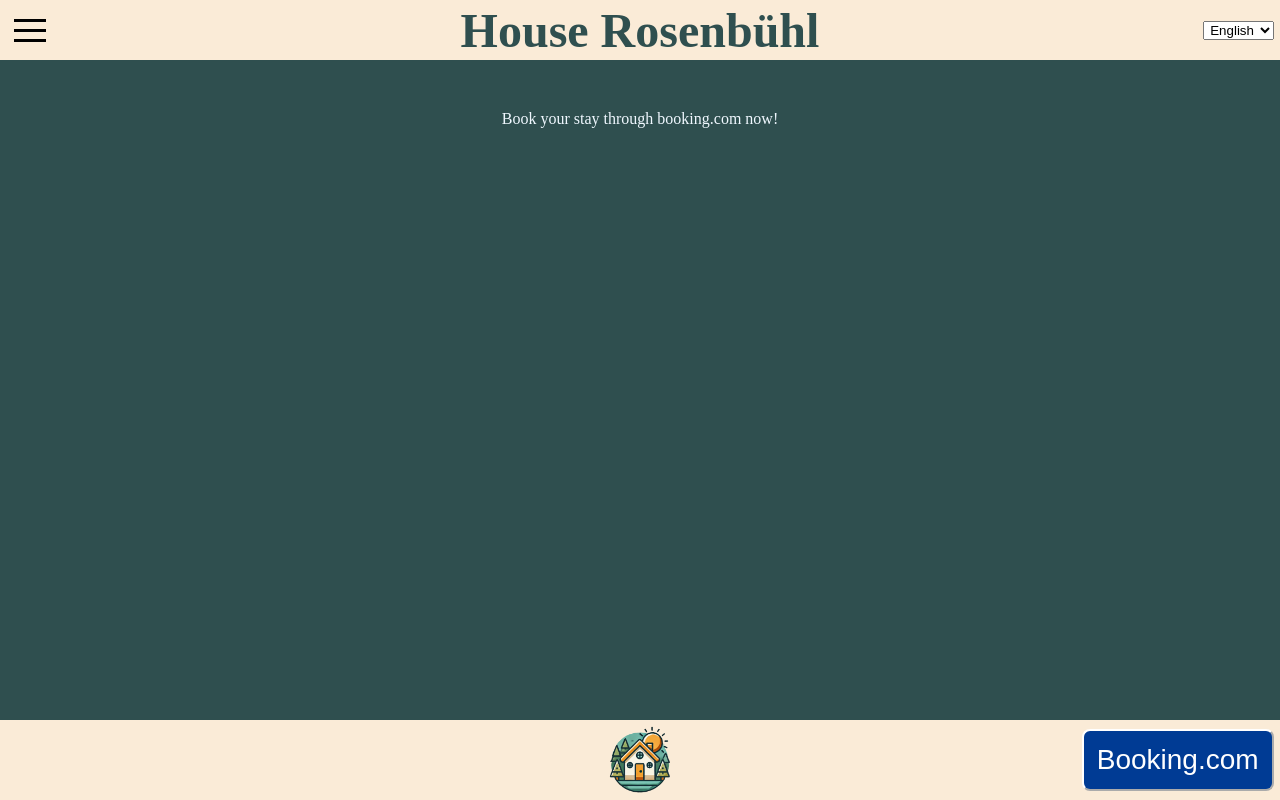
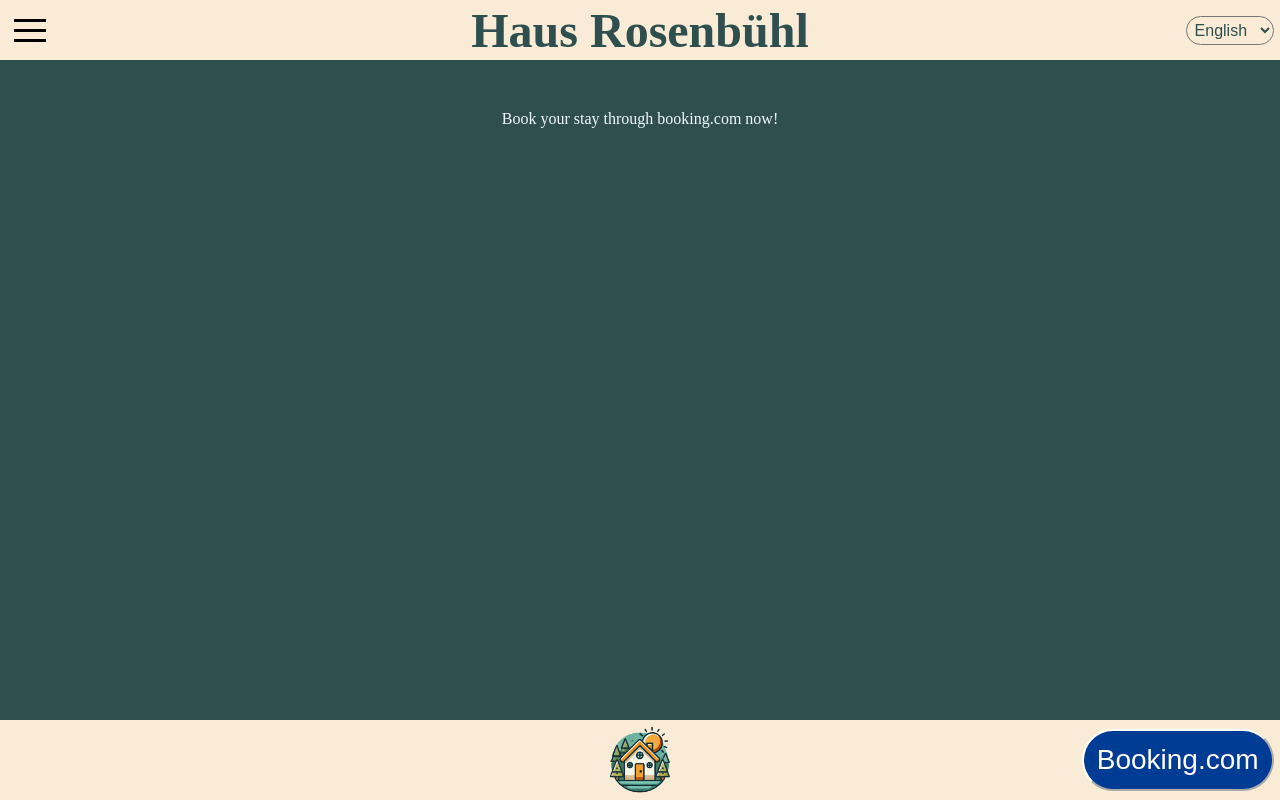
Before and after one commit to marlau97/rosenbuehl, a React (Create React App) app: page / in a window 1280 px wide. Built offline with nearby package versions, Linux system fonts and the light colour scheme.

Commit message:
feat: improve style

```diff
--- a/src/Footer/Footer.module.css
+++ b/src/Footer/Footer.module.css
@@ -1,7 +1,7 @@
 #button {
     padding: 13px;
     font-size: 28px;
-    border-radius: 8px;
+    border-radius: 50px;
     border-color: white;
     color: white;
     background-color: #003b94;
--- a/src/Header/Header.module.css
+++ b/src/Header/Header.module.css
@@ -38,7 +38,7 @@
     left: -16vw; /* Start außerhalb des Bildschirms */
     width: 16vw;
     height: calc(100vh - 60px - 80px);
-    transition: transform 0.1s ease-in-out;
+    transition: transform 0.15s ease-in-out;
 }
 
 .sidebar.open {
--- a/src/Header/Header.tsx
+++ b/src/Header/Header.tsx
@@ -12,7 +12,7 @@ function Header() {
     return (
         <div id={styles['headerContainer']}>
             <div id={styles['headerLeft']}>
-                <Hamburger toggled={isOpen} toggle={setOpen} />
+                <Hamburger toggled={isOpen} toggle={setOpen} duration={0.15}/>
             </div>
             <div id={styles['headerCenter']}>
                 <h1 id={styles['headerText']}>{t("houseRosenbuehl")}</h1>
--- a/src/Sidebar/Sidebar.module.css
+++ b/src/Sidebar/Sidebar.module.css
@@ -3,5 +3,32 @@
     width: 16vw;
     height: calc(100vh - 60px - 80px);
     background-color: black;
-    background: rgb(0, 0, 0, 0.4);
+    background: rgb(0, 0, 0, 0.58);
+    border-top-right-radius: 50px;
+    border-bottom-right-radius: 50px;
 }
+
+.optionText {
+    font-size: 1.6em;
+    text-align: center;
+    margin-top: 2.4em;
+    padding: 4px;
+    color: antiquewhite;
+}
+
+.optionText:hover {
+    cursor: pointer;
+}
+
+.bigText {
+    text-align: center;
+    margin-top: 2em;
+    padding: 2px;
+    color: bisque;
+    font-size: 1.9em;
+    font-weight: bold;
+}
+
+.bigText:hover {
+    cursor: pointer;
+}
--- a/src/Sidebar/Sidebar.tsx
+++ b/src/Sidebar/Sidebar.tsx
@@ -7,6 +7,13 @@ function Sidebar() {
 
     return(
         <div id={styles['sidebarContainer']}>
+            <p className={styles.bigText}>{t("landingPage")}</p>
+            <p className={styles.optionText}>{t("vacationApartments")}</p>
+            <p className={styles.optionText}>{t("location")}</p>
+            <p className={styles.optionText}>{t("ourHouse")}</p>
+            <p className={styles.optionText}>{t("tripTips")}</p>
+            <p className={styles.optionText}>{t("legal")}</p>
+            <p className={styles.optionText}>{t("dataPrivacy")}</p>
         </div>
     )
 }
--- /dev/null
+++ b/src/i18n/LocaleSwitcher.module.css
@@ -0,0 +1,7 @@
+#dropdown {
+    border-radius: 50px;
+    padding: 4px;
+    font-size: 1em;
+    color: darkslategrey;
+    background-color: antiquewhite;
+}
--- a/src/i18n/LocaleSwitcher.tsx
+++ b/src/i18n/LocaleSwitcher.tsx
@@ -1,5 +1,6 @@
 import { useTranslation } from "react-i18next";
 import { supportedLngs } from "./config";
+import styles from "./LocaleSwitcher.module.css"
 
 export default function LocaleSwitcher() {
     const { i18n } = useTranslation();
@@ -7,7 +8,7 @@ export default function LocaleSwitcher() {
     return (
         <div className="flex items-center">
             <div className="locale-switcher">
-                <select style={{textAlign: "center"}}
+                <select id={styles['dropdown']}
                     value={i18n.resolvedLanguage}
                     onChange={(e) => i18n.changeLanguage(e.target.value)}
                 >
--- a/src/i18n/config.ts
+++ b/src/i18n/config.ts
@@ -44,7 +44,14 @@ i18n
                 translation: {
                     hello_world: "Hello, World!",
                     bookingText: "Book your stay through booking.com now!",
-                    houseRosenbuehl: "House Rosenbühl",
+                    houseRosenbuehl: "Haus Rosenbühl",
+                    landingPage: "Homepage",
+                    vacationApartments: "Holiday Apartments",
+                    location: "Location",
+                    ourHouse: "Our House",
+                    tripTips: "Tips for your trip",
+                    legal: "Contact and Legal notice",
+                    dataPrivacy: "Data Privacy",
                 },
             },
 
@@ -53,6 +60,13 @@ i18n
                     hello_world: "Hallo, Welt!",
                     bookingText: "Buchen Sie jetzt Ihren Aufenthalt über booking.com!",
                     houseRosenbuehl: "Haus Rosenbühl",
+                    landingPage: "Startseite",
+                    vacationApartments: "Ferienwohnungen",
+                    location: "Lage",
+                    ourHouse: "Unser Haus",
+                    tripTips: "Ausflugstipps",
+                    legal: "Impressum und Kontakt",
+                    dataPrivacy: "Datenschutz",
                 },
             },
         },
```
